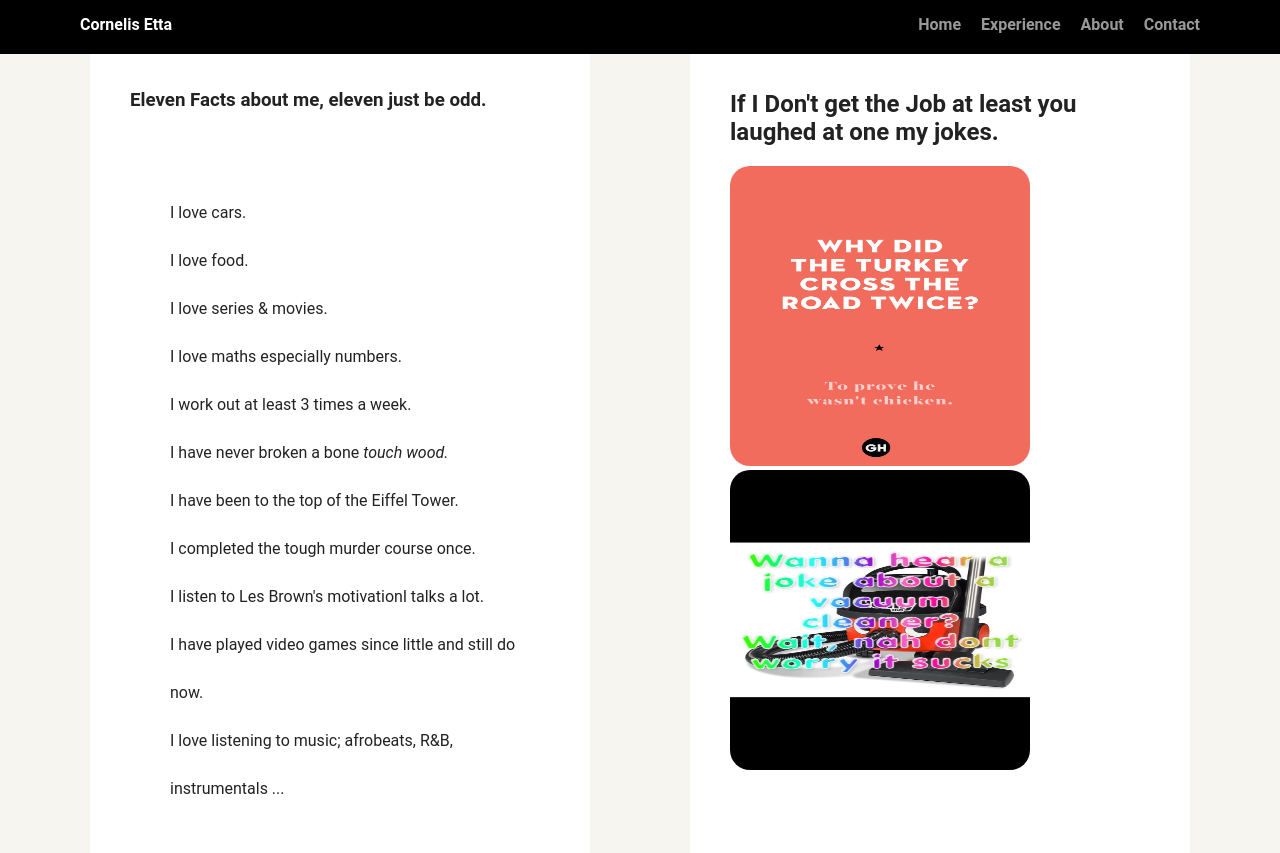
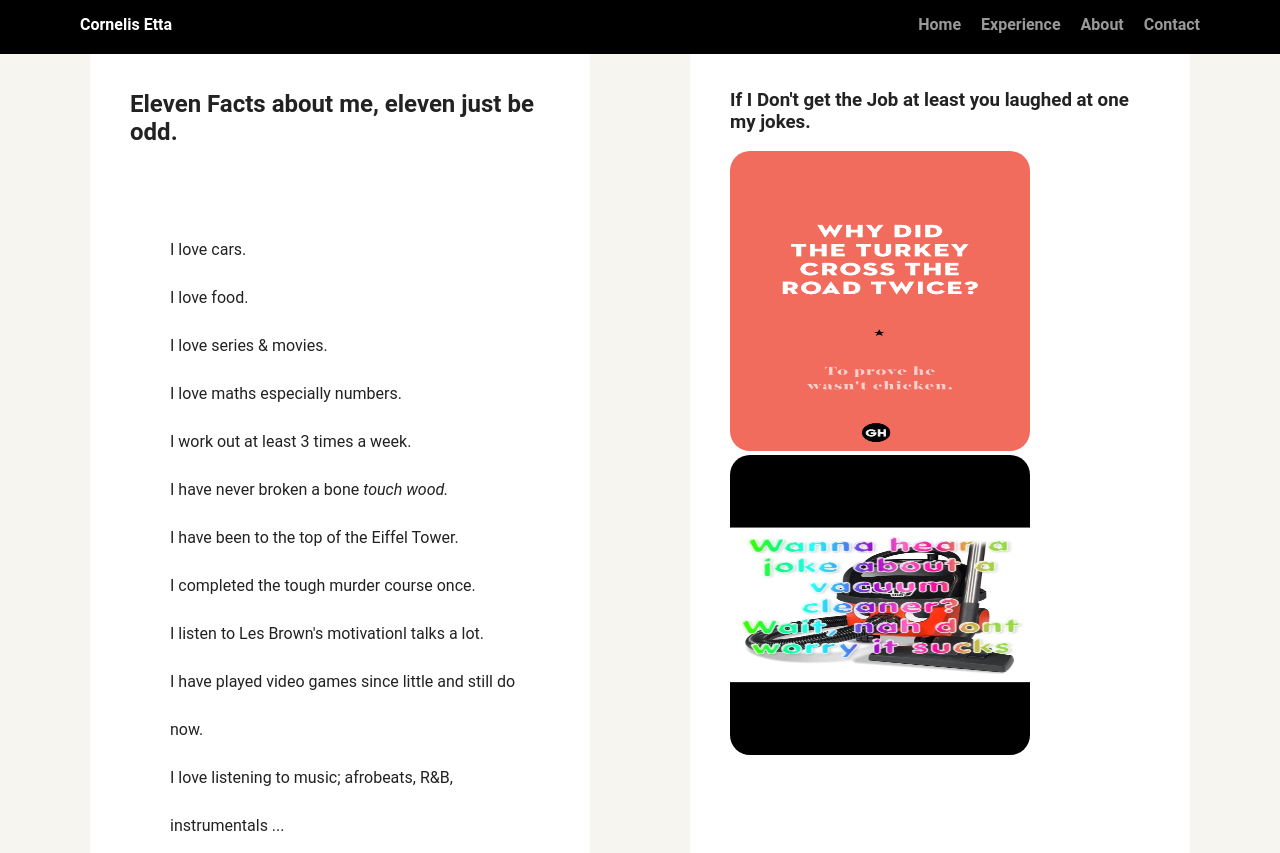
Before and after one commit to corry010/techdegree-project-01, a plain HTML site: page pages/about.html in a window 1280 px wide. Shown: the top 853 px of the page. Drawn offline with Linux system fonts and the light colour scheme.

Commit message:
changed heading tag in my about page

```diff
--- a/pages/about.html
+++ b/pages/about.html
@@ -20,7 +20,7 @@
       <div class="card">
 
 
-        <h3>Eleven Facts about me, eleven just be odd.</h3>
+        <h2>Eleven Facts about me, eleven just be odd.</h2>
         <ul class="ten-facts">
           <li>I love cars.</li>
           <li>I love food.</li>
@@ -39,7 +39,7 @@
       </div>
 
       <div class="card">
-        <h2>If I Don't get the Job at least you laughed at one my jokes.</h2>
+        <h3>If I Don't get the Job at least you laughed at one my jokes.</h3>
         <img class="img-joke" src="../images/turkeyjoke.png" alt="Turkey joke">
         <img class="img-joke" src="../images/vacuumjoke.jpg" alt="Vacuum joke">
       </div>
```
